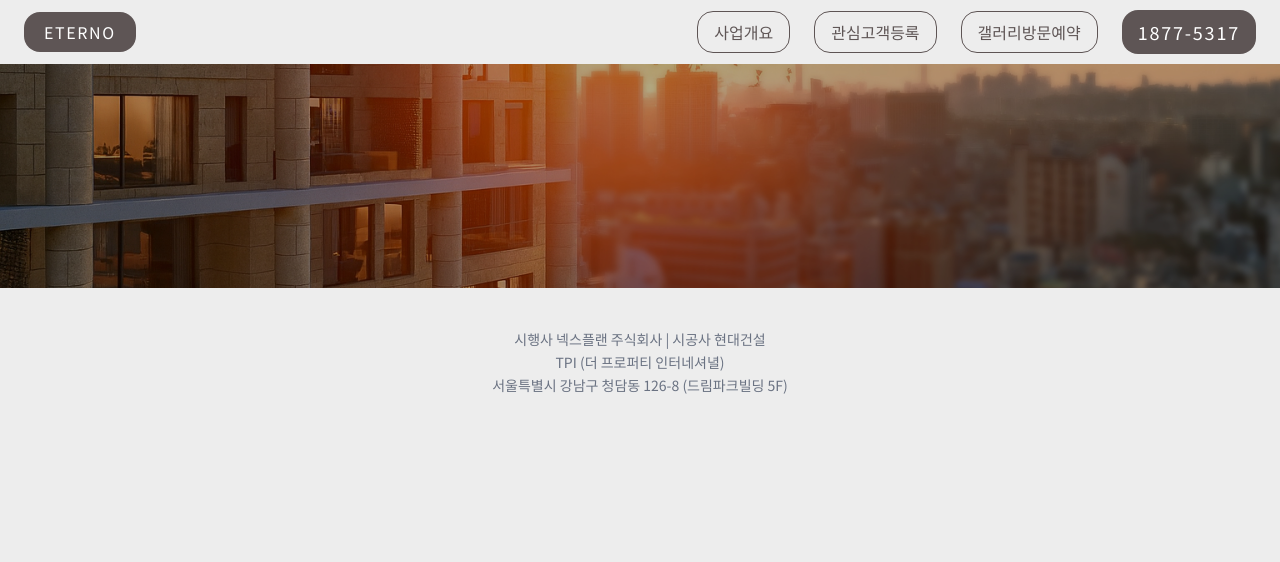
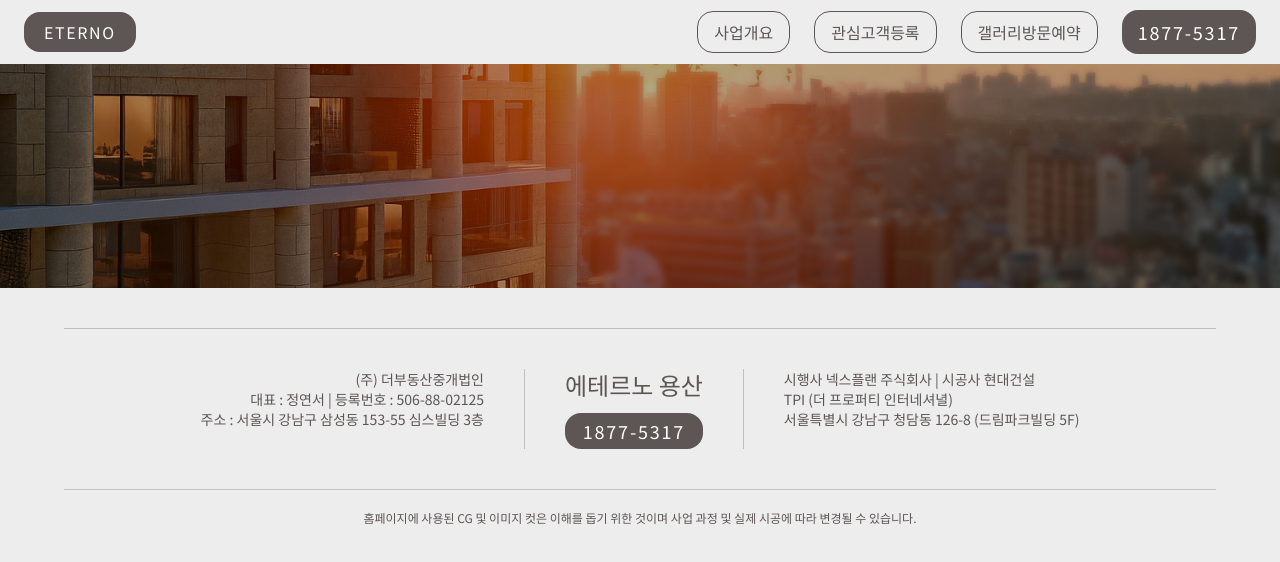
Before and after one commit to millwheel/eterno-yongsan, a Next.js app: page /enroll in a window 1280 px wide. Shown: the top 562 px of the page. Built offline with nearby package versions, Linux system fonts and the light colour scheme.

Commit message:
feat: footer 레이아웃 추가

```diff
--- a/src/app/layout.tsx
+++ b/src/app/layout.tsx
@@ -1,7 +1,8 @@
 import type { Metadata } from "next";
 import { Noto_Sans_KR } from "next/font/google";
 import "./globals.css";
-import GlobalNavigationBar from "@/components/gnb";
+import GlobalNavigationBar from "@/components/header";
+import Footer from "@/components/footer";
 
 const notoSansKr = Noto_Sans_KR({
     subsets: ["latin"],
@@ -27,11 +28,7 @@ export default function RootLayout({
       >
       <GlobalNavigationBar />
         {children}
-          <footer className="mt-10 mb-10 text-center text-sm text-gray-500 leading-relaxed">
-              <p>시행사 넥스플랜 주식회사 | 시공사 현대건설</p>
-              <p>TPI (더 프로퍼티 인터네셔녈)</p>
-              <p>서울특별시 강남구 청담동 126-8 (드림파크빌딩 5F)</p>
-          </footer>
+      <Footer />
       </body>
     </html>
   );
--- /dev/null
+++ b/src/components/footer.tsx
@@ -0,0 +1,52 @@
+
+
+export default function Footer() {
+    return (
+        <footer className="mt-10 mb-10 text-sm text-[#5e5555] text-center">
+
+            <div className="max-w-6xl h-[1px] bg-[#5e5555]/30 mx-auto" />
+
+            {/* information */}
+            <div className="flex justify-center py-10">
+                {/* information - left */}
+                <div className="flex flex-col items-end">
+                    <p>(주) 더부동산중개법인</p>
+                    <p>대표 : 정연서 | 등록번호 : 506-88-02125</p>
+                    <p>주소 : 서울시 강남구 삼성동 153-55 심스빌딩 3층</p>
+                    {/* 아이콘 링크 추가 */}
+                    <div>
+
+                    </div>
+                </div>
+
+                <div className="w-px bg-[#5e5555]/30 mx-10" />
+                {/* information - middle */}
+                <div className="flex flex-col gap-3">
+                    <p className="text-2xl">에테르노 용산</p>
+                    <a
+                        href="tel:18775317"
+                        className="tracking-widest text-lg text-white bg-[#5e5555] px-4 py-1 rounded-2xl whitespace-nowrap hover:bg-[#7a6f6f] transition"
+                    >
+                        1877-5317
+                    </a>
+                </div>
+
+                <div className="w-px bg-[#5e5555]/30 mx-10" />
+                {/* information - right */}
+                <div className="flex flex-col items-start">
+                    <p>시행사 넥스플랜 주식회사 | 시공사 현대건설</p>
+                    <p>TPI (더 프로퍼티 인터네셔녈)</p>
+                    <p>서울특별시 강남구 청담동 126-8 (드림파크빌딩 5F)</p>
+                </div>
+            </div>
+
+            <div className="max-w-6xl h-[1px] bg-[#5e5555]/30 mx-auto" />
+
+            <div className="py-5 text-xs">
+                <p>
+                    홈페이지에 사용된 CG 및 이미지 컷은 이해를 돕기 위한 것이며 사업 과정 및 실제 시공에 따라 변경될 수 있습니다.
+                </p>
+            </div>
+        </footer>
+    )
+}
--- a/src/components/gnb.tsx
+++ b/src/components/header.tsx
@@ -30,9 +30,12 @@ export default function GlobalNavigationBar() {
                                 {item.label}
                             </Link>
                         ))}
-                        <div className="tracking-widest text-lg text-white bg-[#5e5555] px-4 py-2 rounded-2xl space-nowrap">
+                        <a
+                            href="tel:18775317"
+                            className="tracking-widest text-lg text-white bg-[#5e5555] px-4 py-2 rounded-2xl whitespace-nowrap hover:bg-[#7a6f6f] transition"
+                        >
                             1877-5317
-                        </div>
+                        </a>
                     </div>
 
                     {/* Mobile Nav */}
```
